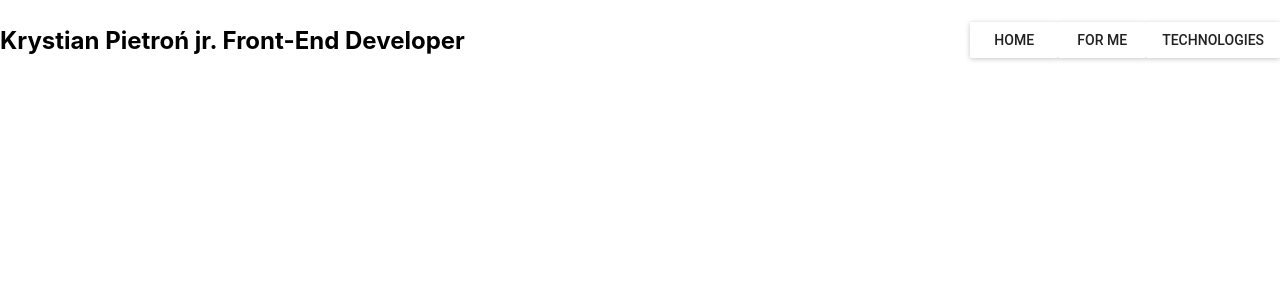
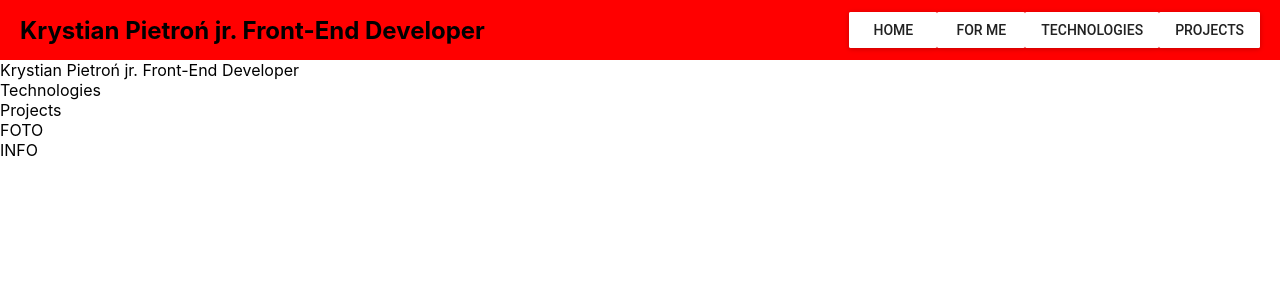
Before and after one commit to KrystianPietron/for-me, a React (Create React App) app: page / in a window 1280 px wide. Shown: the top 300 px of the page. Built offline with nearby package versions, Linux system fonts and the light colour scheme.

Commit message:
add Components Head, ForMe and Technologies

```diff
--- a/package.json
+++ b/package.json
@@ -26,5 +26,8 @@
     "not dead",
     "not ie <= 11",
     "not op_mini all"
-  ]
+  ],
+  "devDependencies": {
+    "ws": "3.3.2"
+  }
 }
--- a/src/App.js
+++ b/src/App.js
@@ -1,11 +1,15 @@
 import React, { Component } from 'react'
 import AppBar from './Components/AppBar'
+import Head from './Components/Head'
+import ForMe from './Components/ForMe'
 
 class App extends Component {
   render() {
     return (
       <div className="App">
         <AppBar />
+        <Head />
+        <ForMe />
       </div>
     );
   }
--- a/src/Components/AppBar/AppBar.js
+++ b/src/Components/AppBar/AppBar.js
@@ -4,19 +4,22 @@ const style = {
     divStyle: {
         display: 'flex',
         flexDirection: 'row',
-        height: '80px',
-        justifyContent: 'space-between'
+        height: '60px',
+        justifyContent: 'space-between',
+        background: 'red'
     },
     divText: {
         display: 'flex',
         flexDirection: 'row',
-        alignItems: 'center'
+        alignItems: 'center',
+        margin: '0 0 0 20px'
     },
     divButton: {
         display: 'flex',
         flexDirection: 'row',
         alignItems: 'center',
-        justifyContent: 'flex-end'
+        justifyContent: 'flex-end',
+        margin: '0 20px 0 '
     },
     buttonStyle: {
 
@@ -43,6 +46,9 @@ const AppBar = props => (
             <Button
                 label='technologies'
             />
+            <Button
+                label='Projects'
+            />
         </div>
     </div>
 )
--- /dev/null
+++ b/src/Components/ForMe/ForMe.js
@@ -0,0 +1,13 @@
+import React from 'react'
+
+const ForMe = props => (
+    <div>
+        <div>
+            FOTO
+        </div>
+        <div>
+            INFO
+        </div>
+    </div>
+)
+export default ForMe
--- /dev/null
+++ b/src/Components/ForMe/index.js
@@ -0,0 +1 @@
+export { default } from './ForMe'
--- /dev/null
+++ b/src/Components/Head/Head.js
@@ -0,0 +1,20 @@
+import React from 'react'
+
+class Head extends React.Component {
+    render() {
+        return (
+            <div>
+                <div>
+                    Krystian Pietroń jr. Front-End Developer
+                </div>
+                <div>
+                    Technologies
+                </div>
+                <div>
+                    Projects
+                </div>
+            </div>
+        )
+    }
+}
+export default Head
--- /dev/null
+++ b/src/Components/Head/index.js
@@ -0,0 +1 @@
+export { default } from './Head'
--- /dev/null
+++ b/src/Components/Technologies/index.js
@@ -0,0 +1 @@
+export { default } from './Technologies'
```
Also changed, not shown: src/Components/Technologies/Technologies.js (added), 1 other file (tests, documents, lock files or other folders).
